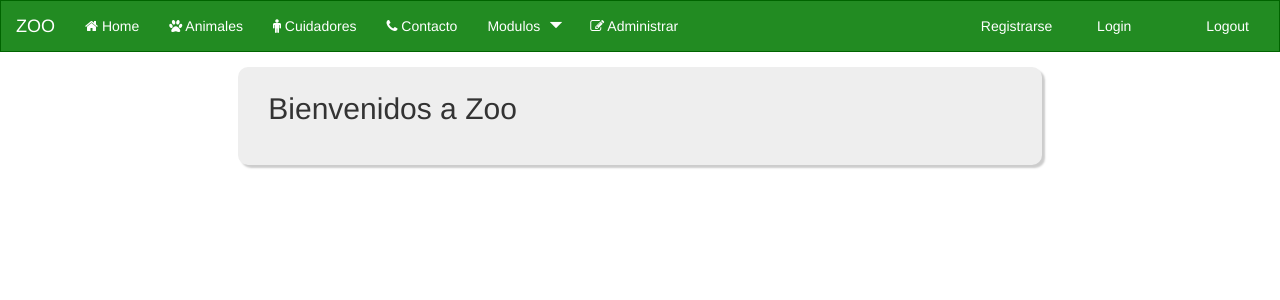
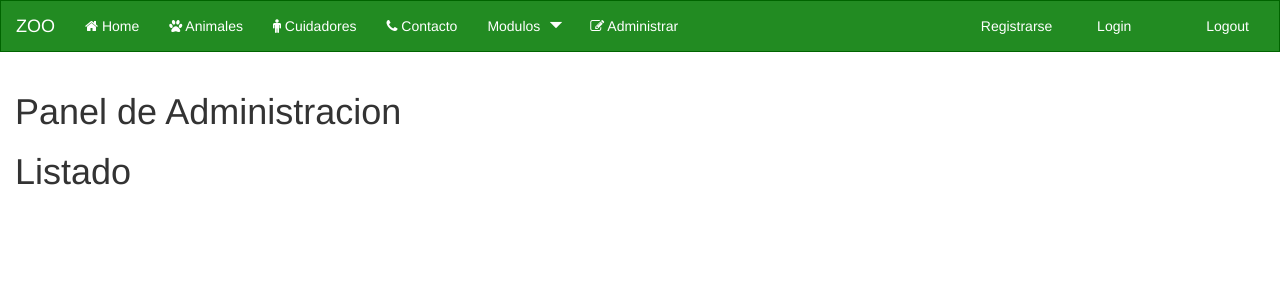
Before and after one commit to LL2262/angular-avanzado, an Angular app: page /admin-panel/listado in a window 1280 px wide. Shown: the top 300 px of the page. Built offline with nearby package versions, Linux system fonts and the light colour scheme; a web font is replaced by a local one.

Commit message:
02/11/2018

```diff
--- /dev/null
+++ b/src/app/admin/admin-routing.module.ts
@@ -0,0 +1,32 @@
+import { NgModule } from '@angular/core';
+import { Routes, RouterModule } from '@angular/router';
+
+// Componentes
+import { AdminComponent } from './componentes/admin/admin.component';
+import { AdminAgregarComponent } from './componentes/agregar/agregar.component';
+import { AdminEditarComponent } from './componentes/editar/editar.component';
+import { AdminListadoComponent } from './componentes/listado/listado.component';
+
+const adminRoutes: Routes = [
+    {
+        path: 'admin-panel',
+        component: AdminComponent,
+        children: [
+            {path: '', redirectTo: 'listado', pathMatch: 'full'},
+            {path: 'listado', component: AdminListadoComponent},
+            {path: 'añadir', component: AdminAgregarComponent},
+            {path: 'editar', component: AdminEditarComponent}
+        ]
+    },
+    {path: 'listado-del-panel', component: AdminListadoComponent}
+];
+
+@NgModule({
+    imports: [
+      RouterModule.forChild(adminRoutes)
+    ],
+    exports: [
+      RouterModule
+    ]
+  })
+ export class AdminRoutingModule {}
--- /dev/null
+++ b/src/app/admin/componentes/admin/admin.component.html
@@ -0,0 +1,2 @@
+<h1>{{titulo}}</h1>
+<router-outlet></router-outlet>
--- /dev/null
+++ b/src/app/admin/componentes/admin/admin.component.ts
@@ -0,0 +1,9 @@
+import { Component } from '@angular/core';
+
+@Component({
+  selector: 'admin-component',
+  templateUrl: './admin.component.html',
+})
+export class AdminComponent {
+  titulo = 'Panel de Administracion';
+}
--- /dev/null
+++ b/src/app/admin/componentes/agregar/agregar.component.html
@@ -0,0 +1 @@
+<h1>{{titulo}}</h1>
--- /dev/null
+++ b/src/app/admin/componentes/agregar/agregar.component.ts
@@ -0,0 +1,9 @@
+import { Component } from '@angular/core';
+
+@Component({
+  selector: 'admin-agregar',
+  templateUrl: './agregar.component.html',
+})
+export class AdminAgregarComponent {
+  titulo = 'Añadir';
+}
--- /dev/null
+++ b/src/app/admin/componentes/editar/editar.component.html
@@ -0,0 +1 @@
+<h1>{{titulo}}</h1>
--- /dev/null
+++ b/src/app/admin/componentes/editar/editar.component.ts
@@ -0,0 +1,9 @@
+import { Component } from '@angular/core';
+
+@Component({
+  selector: 'admin-editar',
+  templateUrl: './editar.component.html',
+})
+export class AdminEditarComponent {
+  titulo = 'Editar';
+}
--- /dev/null
+++ b/src/app/admin/componentes/listado/listado.component.html
@@ -0,0 +1 @@
+<h1>{{titulo}}</h1>
--- /dev/null
+++ b/src/app/admin/componentes/listado/listado.component.ts
@@ -0,0 +1,9 @@
+import { Component } from '@angular/core';
+
+@Component({
+  selector: 'admin-listado',
+  templateUrl: './listado.component.html',
+})
+export class AdminListadoComponent {
+  titulo = 'Listado';
+}
--- a/src/app/app.component.html
+++ b/src/app/app.component.html
@@ -61,7 +61,7 @@
                         </ul>
                     </li>
                     <li>
-                        <a [routerLink]="['/adminUsers']" class="admin">
+                        <a [routerLink]="['/admin-panel']" class="admin">
                             <i class="fa fa-edit"></i> Administrar</a>
                     </li>
                 </ul>
--- a/src/app/app.module.ts
+++ b/src/app/app.module.ts
@@ -3,6 +3,8 @@ import { NgModule } from '@angular/core';
 import { FormsModule } from '@angular/forms';
 import { HttpModule } from '@angular/http';
 
+//Importar nuevos modulos
+import { AdminModule } from './admin/admin.module';
 
 // Rutas
 import { routing, appRoutingProviders } from './app.routing';
@@ -27,7 +29,8 @@ import { AnimalesComponent } from './componentes/animales/animales.component';
     BrowserModule,
     FormsModule,
     HttpModule,
-    routing
+    routing,
+    AdminModule
   ],
   providers: [appRoutingProviders],
   bootstrap: [AppComponent]
```
Also changed, not shown: src/app/admin/admin.module.ts (added, +30 -0 lines).
